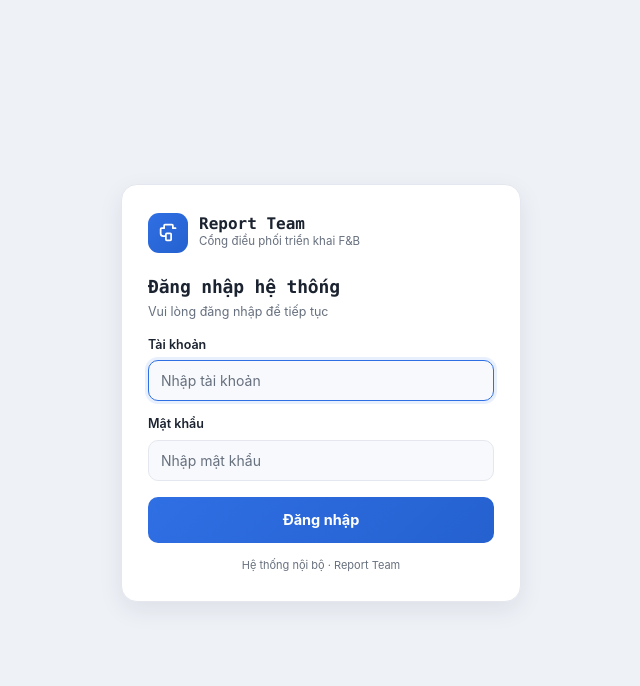
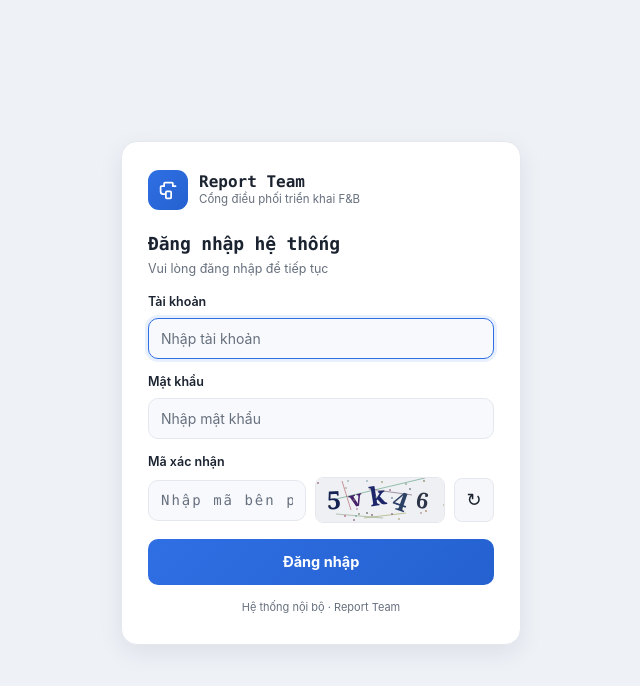
Before and after one commit to khanguyenipos-creator/hippy-addon-tracker, a plain HTML site: page preview.html in a window 1280 px wide. Shown: the whole page, without its empty margins (319-959 px from the left). Drawn offline with nearby package versions, Linux system fonts and the light colour scheme.

Commit message:
preview: add captcha (ma xac nhan) to login gate
Co-Authored-By: Claude Opus 4.8 <noreply@anthropic.com>

```diff
--- a/preview.html
+++ b/preview.html
@@ -213,6 +213,11 @@ textarea{resize:vertical;width:100%}
 .login-btn:hover{filter:brightness(1.08)}
 .login-btn:disabled{opacity:.7;cursor:default}
 .login-note{text-align:center;color:var(--muted);font-size:11px}
+.cap-row{display:flex;gap:9px;align-items:center}
+.cap-row input{flex:1;min-width:0;letter-spacing:2px;font-family:var(--mono)}
+#capCanvas{border:1px solid var(--border);border-radius:8px;cursor:pointer;flex:0 0 auto}
+.cap-reload{border:1px solid var(--border);background:var(--panel-2);color:var(--fg);border-radius:8px;width:40px;height:44px;cursor:pointer;font-size:18px;flex:0 0 auto}
+.cap-reload:hover{border-color:var(--accent);color:var(--accent)}
 
 /* role-based hiding */
 body:not(.is-admin) .admin-only{display:none !important}
@@ -239,6 +244,13 @@ body:not(.is-admin) .admin-only{display:none !important}
     <div><h2 class="login-title">Đăng nhập hệ thống</h2><div class="login-sub">Vui lòng đăng nhập để tiếp tục</div></div>
     <div class="login-field"><label>Tài khoản</label><input id="lg_user" name="username" autocomplete="username" placeholder="Nhập tài khoản"></div>
     <div class="login-field"><label>Mật khẩu</label><input id="lg_pass" name="password" type="password" autocomplete="current-password" placeholder="Nhập mật khẩu"></div>
+    <div class="login-field"><label>Mã xác nhận</label>
+      <div class="cap-row">
+        <input id="lg_cap" autocomplete="off" maxlength="6" placeholder="Nhập mã bên phải">
+        <canvas id="capCanvas" width="128" height="44" title="Bấm để đổi mã khác"></canvas>
+        <button type="button" id="capReload" class="cap-reload" title="Đổi mã khác">↻</button>
+      </div>
+    </div>
     <div class="login-err" id="lg_err" hidden></div>
     <button type="submit" class="login-btn" id="lg_btn">Đăng nhập</button>
     <div class="login-note">Hệ thống nội bộ · Report Team</div>
@@ -832,10 +844,21 @@ function startApp(){
   setInterval(()=>{ if(!syncing&&['overview','detail','list','audit'].includes(curTab))refreshFromServer(); },45000);
 }
 function lgErr(m){const e=$('#lg_err');e.textContent=m;e.hidden=false;}
+/* ---- Mã xác nhận (captcha) client-side ---- */
+function rnd(a,b){return Math.floor(Math.random()*(b-a+1))+a;}
+let capCode='';
+function genCaptcha(){const cs='abcdefghjkmnpqrstuvwxyz23456789';capCode='';for(var i=0;i<5;i++)capCode+=cs[rnd(0,cs.length-1)];drawCaptcha(capCode);}
+function drawCaptcha(code){const c=$('#capCanvas');if(!c)return;const g=c.getContext('2d');g.clearRect(0,0,c.width,c.height);g.fillStyle='#eef0f3';g.fillRect(0,0,c.width,c.height);
+  for(var i=0;i<5;i++){g.strokeStyle='rgba('+rnd(40,160)+','+rnd(40,160)+','+rnd(40,160)+',.5)';g.lineWidth=1;g.beginPath();g.moveTo(rnd(0,c.width),rnd(0,c.height));g.lineTo(rnd(0,c.width),rnd(0,c.height));g.stroke();}
+  for(var j=0;j<code.length;j++){g.save();g.translate(18+j*22,c.height/2+rnd(-3,3));g.rotate(rnd(-24,24)*Math.PI/180);g.font='bold '+rnd(22,27)+'px Georgia,serif';g.fillStyle='rgb('+rnd(20,80)+','+rnd(20,80)+','+rnd(70,150)+')';g.textAlign='center';g.textBaseline='middle';g.fillText(code[j],0,0);g.restore();}
+  for(var k=0;k<26;k++){g.fillStyle='rgba('+rnd(40,160)+','+rnd(40,160)+','+rnd(40,160)+',.6)';g.beginPath();g.arc(rnd(0,c.width),rnd(0,c.height),1,0,7);g.fill();}}
+$('#capCanvas').addEventListener('click',genCaptcha);
+$('#capReload').addEventListener('click',genCaptcha);
 $('#loginForm').addEventListener('submit',async function(e){
   e.preventDefault();
-  const u=$('#lg_user').value.trim(), p=$('#lg_pass').value;
+  const u=$('#lg_user').value.trim(), p=$('#lg_pass').value, cap=$('#lg_cap').value.trim().toLowerCase();
   if(!u||!p){lgErr('Vui lòng nhập tài khoản và mật khẩu.');return;}
+  if(cap!==capCode){lgErr('Vui lòng nhập đúng mã xác nhận!');genCaptcha();$('#lg_cap').value='';return;}
   const btn=$('#lg_btn'); btn.disabled=true; btn.textContent='Đang kiểm tra…'; $('#lg_err').hidden=true;
   const res=await api({action:'login',username:u,password:p});
   btn.disabled=false; btn.textContent='Đăng nhập';
@@ -846,6 +869,7 @@ $('#loginForm').addEventListener('submit',async function(e){
     $('#lg_pass').value=''; startApp();
   }else{
     lgErr(res&&res.error?res.error:'Đăng nhập thất bại. Vui lòng thử lại.');
+    genCaptcha(); $('#lg_cap').value='';
   }
 });
 $('#logoutBtn').addEventListener('click',function(){try{sessionStorage.removeItem(LS_USER);}catch(e){} location.reload();});
@@ -854,6 +878,6 @@ $('#logoutBtn').addEventListener('click',function(){try{sessionStorage.removeIte
 (function initAuth(){
   let saved=null; try{saved=JSON.parse(sessionStorage.getItem(LS_USER)||'null');}catch(e){}
   if(saved&&saved.username){ currentUser=saved; startApp(); }
-  else{ setTimeout(()=>{var el=$('#lg_user');el&&el.focus();},120); }
+  else{ genCaptcha(); setTimeout(()=>{var el=$('#lg_user');el&&el.focus();},120); }
 })();
 </script>
```
